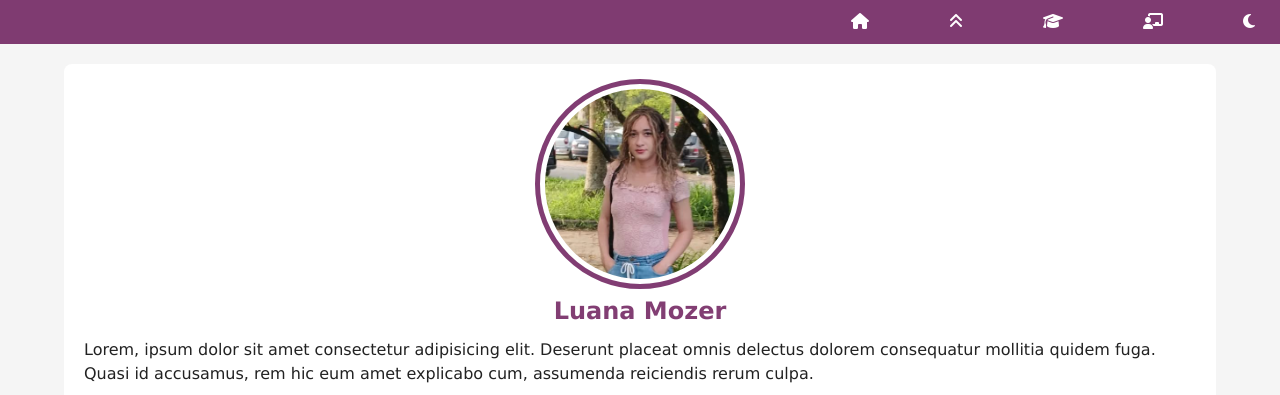
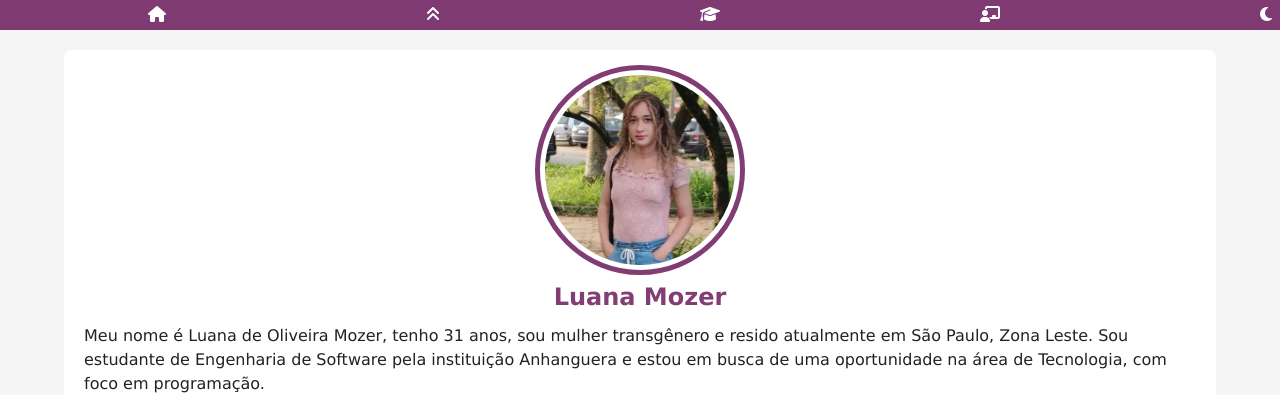
Before and after one commit to Luana-Mozer/PORTIFOLIO, a plain HTML site: page index.html in a window 1280 px wide. Shown: the top 395 px of the page. Drawn offline with Linux system fonts and the light colour scheme.

Commit message:
menu funcionando

```diff
--- a/estilos/style.css
+++ b/estilos/style.css
@@ -24,28 +24,34 @@ body {
 header {
   background-color: var(--destaque);
   color: var(--texto);
-  padding: 10px;
+  padding: 3px;
   text-align: center;
   display: flex;
   justify-content: flex-end;
   align-content: center;
+  position: sticky;
+  top: 0;
+  z-index: 1;
 }
 #menu ul {
   list-style: none;
   display: flex;
-  gap: 50px;
+  justify-content: center;
+  gap: 80px;
 }
 #menu a {
   text-decoration: none;
   color: var(--texto-inverso);
   font-weight: 600px;
-  padding: 12px 15px;
+  padding: 5px;
   border-radius: 5px;
   transition: background-color 0.3s, color 0.3s;
+
 }
 #menu a:hover {
   background-color: var(--destaque-inverso);
   color: var(--destaque);
+  padding: 5px;
 }
 main {
   display: grid;
@@ -256,4 +262,7 @@ footer a {
   aspect-ratio: 1/1;
   max-width: 20%;
 }
+#menu ul {
+  gap: 250px;
 }
+}
--- a/index.html
+++ b/index.html
@@ -12,11 +12,11 @@
     <header>
         <nav id="menu">
             <ul>
-                <li><a href="#ficha"><i class="fa-solid fa-house"></i></a></li>
-                <li><a href="#skills"><i class="fa-solid fa-angles-up"></i></a></li>
-                <li><a href="#formacao"><i class="fa-solid fa-graduation-cap"></i></a></li>
-                <li><a href="#projetos"><i class="fa-solid fa-chalkboard-user"></i></a></li>
-                <li><a href="#"><i class="fa-solid fa-moon"></i></a></li>
+                <li><a href="#video" class="link"><i class="fa-solid fa-house"></i></a></li>
+                <li><a href="#skills" class="link"><i class="fa-solid fa-angles-up"></i></a></li>
+                <li><a href="#formacao" class="link"><i class="fa-solid fa-graduation-cap"></i></a></li>
+                <li><a href="#projetos" class="link"><i class="fa-solid fa-chalkboard-user"></i></a></li>
+                <li><a href="#" id="botao-tema"><i class="fa-solid fa-moon"></i></a></li>
             </ul>
         </nav>
     </header>
@@ -25,7 +25,7 @@
         <section id="ficha">
             <img src="imagens/luana perfil.PNG" alt="Luana Mozer">
             <h1>Luana Mozer</h1>
-            <p>Lorem, ipsum dolor sit amet consectetur adipisicing elit. Deserunt placeat omnis delectus dolorem consequatur mollitia quidem fuga. Quasi id accusamus, rem hic eum amet explicabo cum, assumenda reiciendis rerum culpa.
+            <p>Meu nome é Luana de Oliveira Mozer, tenho 31 anos, sou mulher transgênero e resido atualmente em São Paulo, Zona Leste. Sou estudante de Engenharia de Software pela instituição Anhanguera e estou em busca de uma oportunidade na área de Tecnologia, com foco em programação.
             </p>
             <div id="social">
                 <a href="https://www.linkedin.com/in/luanamozer/" target="_blank" rel="nofollow"><i class="fa-brands fa-linkedin"></i></a>
@@ -470,7 +470,7 @@
         </section>
     </main>
     <footer>
-        <p>Desenvolvido por <a href="https://www.linkedin.com/in/luanamozer/" target="_blank">Luana Mozer</a> para o curso de <a href="https://www.cursoemvideo.com/" target="_blank">HTML5 + CSS3</a> do professor <a href="https://www.linkedin.com/in/guanabara/?originalSubdomain=br" target="_blank">Gustavo Guanabara</a>  &copy; 2026</p>
+        <p>Desenvolvido por <a href="https://www.linkedin.com/in/luanamozer/" target="_blank">Luana Mozer</a> para o curso de <a href="https://www.cursoemvideo.com/" target="_blank">HTML5 + CSS3</a> do professor <a href="https://www.linkedin.com/in/guanabara/?originalSubdomain=br" target="_blank">Gustavo Guanabara</a>  &copy;2026</p>
     </footer>
     <script src="scripts/script.js"></script>
 </body>
```
